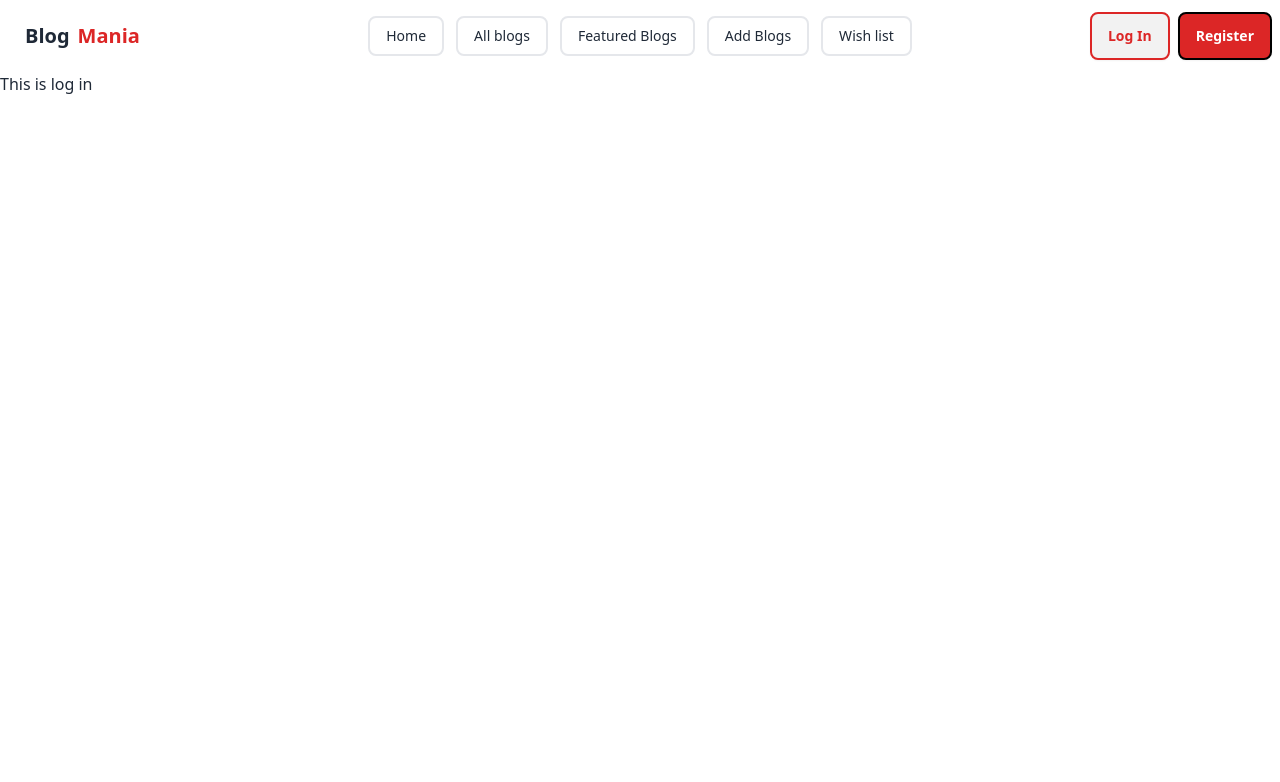
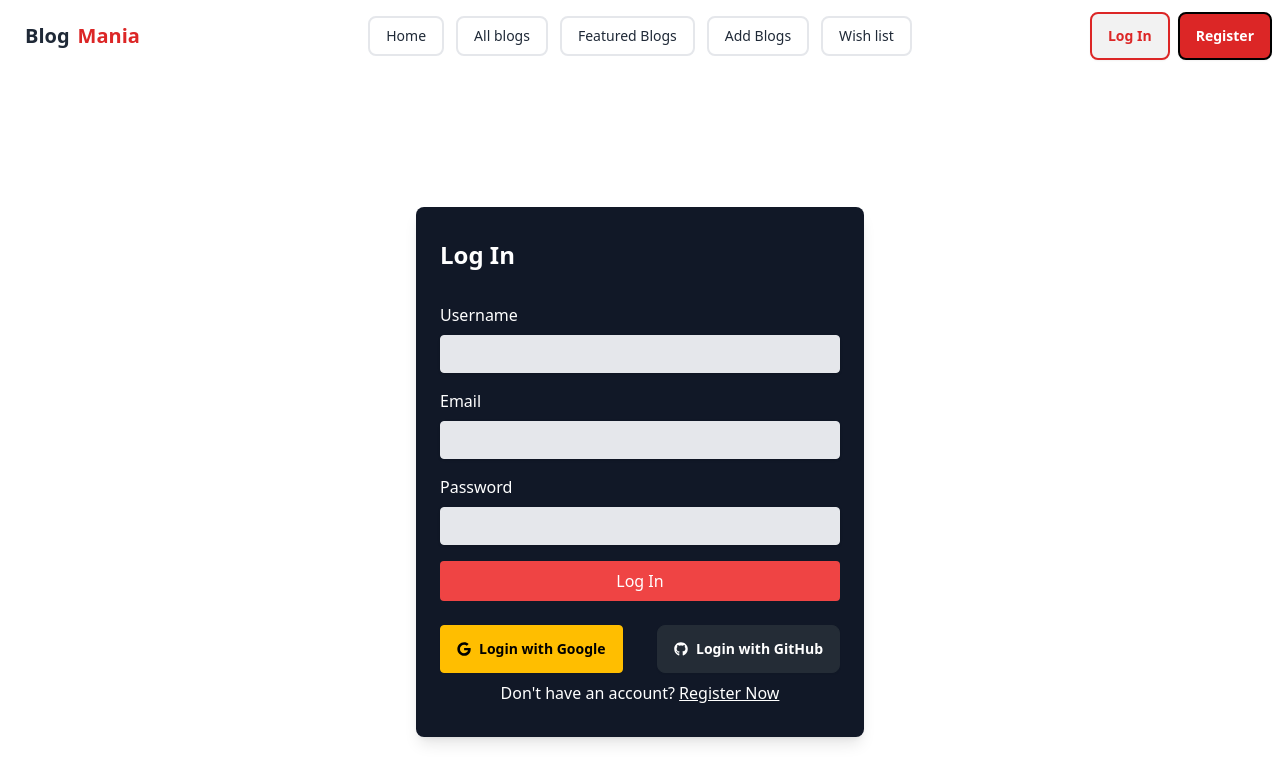
Before and after one commit to ziamnoun/Blog-Mania, a React (Vite) app: page /LogIn in a window 1280 px wide. Shown: the top 782 px of the page. Built offline with nearby package versions, Linux system fonts and the light colour scheme.

Commit message:
Log In page done

```diff
--- a/package.json
+++ b/package.json
@@ -14,6 +14,7 @@
     "match-sorter": "^6.3.4",
     "react": "^18.2.0",
     "react-dom": "^18.2.0",
+    "react-icons": "^5.2.1",
     "react-router-dom": "^6.23.0",
     "sort-by": "^0.0.2"
   },
--- a/src/LogIn/LogIn.jsx
+++ b/src/LogIn/LogIn.jsx
@@ -1,10 +1,41 @@
 import React from 'react';
+import { NavLink } from 'react-router-dom';
+import { FaGoogle } from "react-icons/fa";
+import { FaGithub } from "react-icons/fa";
 
 const LogIn = () => {
     return (
-        <div>
-            This is log in
+        <div className="min-h-screen flex items-center justify-center ">
+        <div className="max-w-md w-full px-6 py-8 bg-gray-900 rounded-lg shadow-lg">
+          <h2 className="text-2xl font-semibold text-white mb-8">Log In</h2>
+          <form >
+          <div className="mb-4">
+              <label htmlFor="username" className="block text-white mb-2">Username</label>
+              <input type="text" id="username" name="username" className="w-full px-3 py-2 leading-tight text-gray-700 bg-gray-200 border rounded shadow appearance-none focus:outline-none focus:shadow-outline" />
+            </div>
+            <div className="mb-4">
+              <label htmlFor="email" className="block text-white mb-2">Email</label>
+              <input type="email" id="email" name="email" className="w-full px-3 py-2 leading-tight text-gray-700 bg-gray-200 border rounded shadow appearance-none focus:outline-none focus:shadow-outline" />
+            </div>
+            <div className="mb-4">
+              <label htmlFor="password" className="block text-white mb-2">Password</label>
+              <input type="password" id="password" name="password" className="w-full px-3 py-2 leading-tight text-gray-700 bg-gray-200 border rounded shadow appearance-none focus:outline-none focus:shadow-outline" />
+            </div>
+
+            <div className="mb-6">
+              <button type="submit" className="w-full px-4 py-2 text-white bg-red-500 rounded hover:bg-red-600 focus:outline-none focus:bg-red-600">Log In</button>
+            </div>
+            <div className="flex items-center justify-between">
+              <button  type="button" className="px-4 py-2 btn btn-warning rounded hover:bg-red-600 focus:outline-none focus:bg-red-600"><FaGoogle />Login with Google</button>
+              <button type="button" className="px-4 py-2 text-white btn btn-active btn-neutral hover:bg-red-600 focus:outline-none focus:bg-red-600"><FaGithub />Login with GitHub</button>
+            </div>
+          </form>
+          <p className="text-center text-white mt-2">
+            Don't have an account? <NavLink to="/Register" className="underline">Register Now</NavLink>
+          </p>
         </div>
+
+      </div>
     );
 };
 
```
Also changed, not shown: 1 other file (tests, documents, lock files or other folders).
